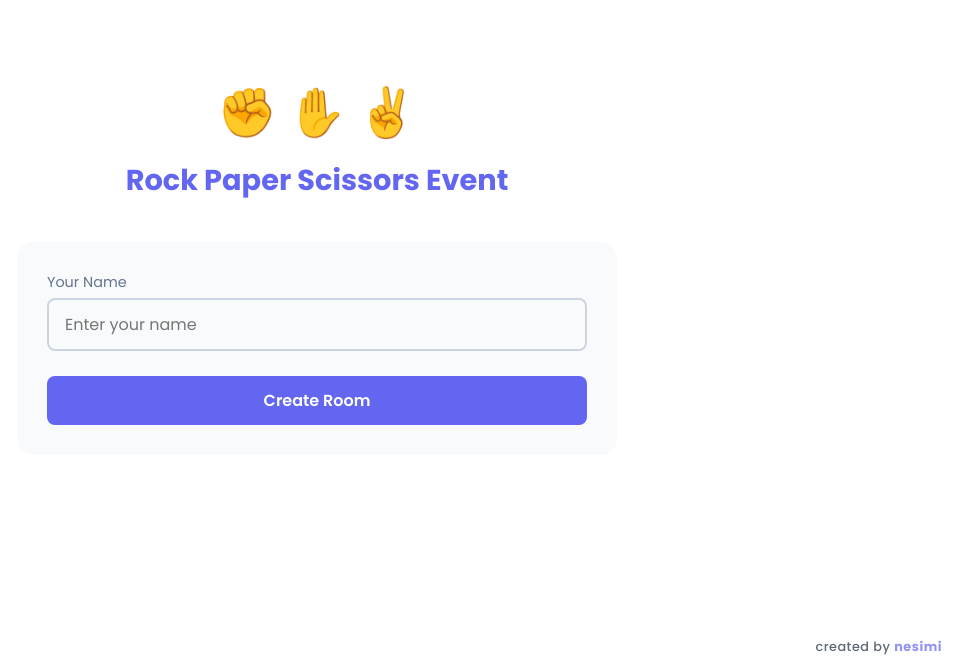
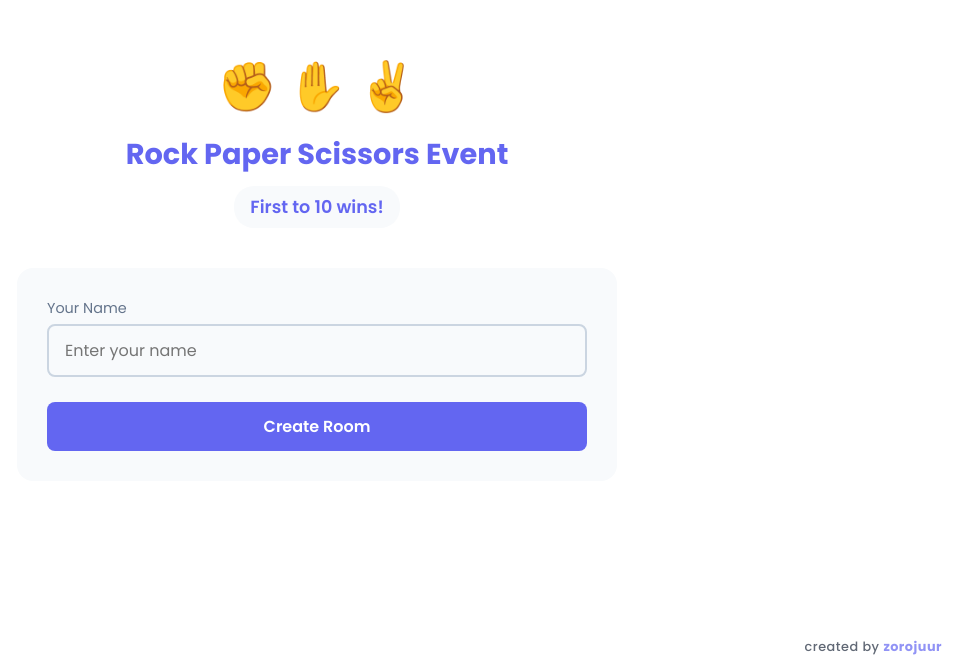
Before and after one commit to nesimi09/rps-game, a website: page public/index.html in a window 1280 px wide. Shown: the part 134-800 px from the top of the page, without its empty margins (323-1280 px from the left). Drawn offline with nearby package versions, Linux system fonts and the light colour scheme; no server answers.

Commit message:
Add 'First to 10' info and update watermark to zorojuur

```diff
--- a/public/index.html
+++ b/public/index.html
@@ -14,6 +14,7 @@
       <div class="logo">
         <h1>✊ ✋ ✌️</h1>
         <h2>Rock Paper Scissors Event</h2>
+        <p class="game-mode">First to 10 wins!</p>
       </div>
 
       <div class="home-actions">
@@ -31,6 +32,7 @@
         <h1>✊ ✋ ✌️</h1>
         <h2>Rock Paper Scissors Event</h2>
         <p>You've been invited!</p>
+        <p class="game-mode">First to 10 wins!</p>
       </div>
 
       <div class="home-actions">
@@ -130,7 +132,7 @@
     </div>
 
     <!-- Watermark -->
-    <div class="watermark">created by <strong>nesimi</strong></div>
+    <div class="watermark">created by <strong>zorojuur</strong></div>
 
     <!-- Toast Notifications -->
     <div id="toastContainer" class="toast-container"></div>
--- a/public/styles.css
+++ b/public/styles.css
@@ -69,6 +69,17 @@ body {
 .logo p {
   color: var(--text-muted);
   margin-top: 5px;
+}
+
+.logo .game-mode {
+  font-size: 1.1rem;
+  font-weight: 600;
+  color: var(--primary);
+  margin-top: 10px;
+  padding: 8px 16px;
+  background: var(--bg-light);
+  border-radius: 20px;
+  display: inline-block;
 }
 
 /* Buttons */
```
